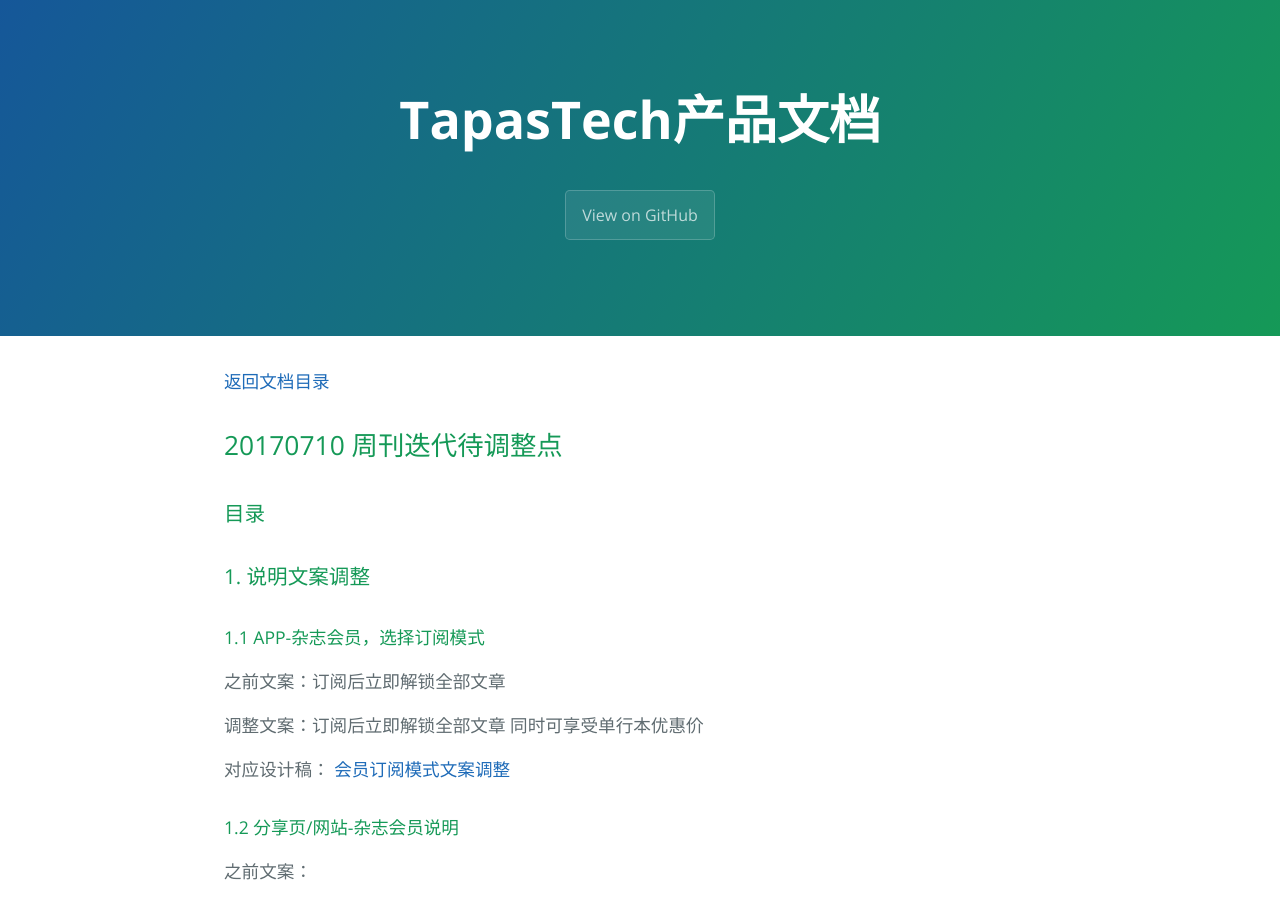
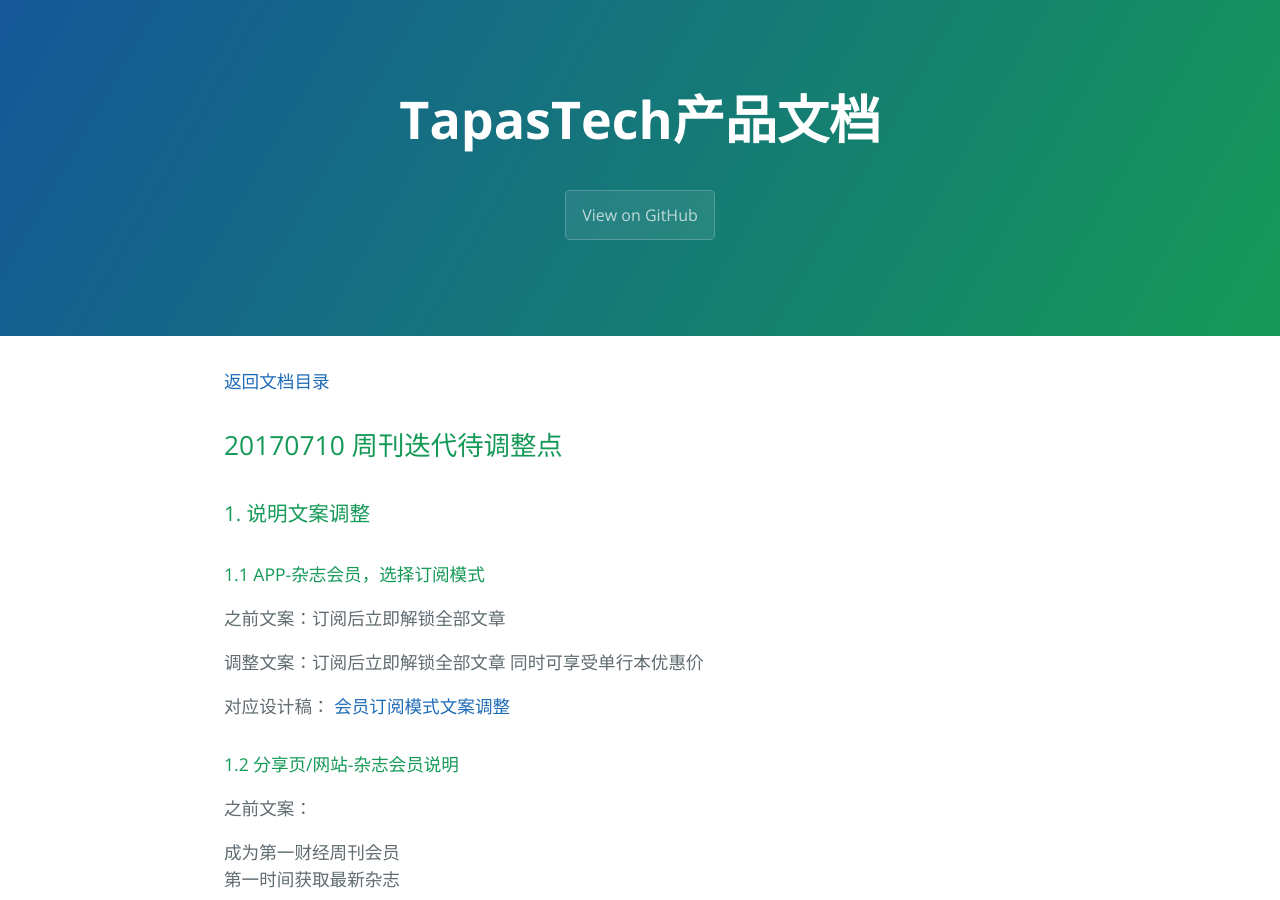
Before and after one commit to Littletreeeeee/prd-invest, a Jekyll site: the page built from documents/prd_weekly_ajustments_20170710.md, in a window 1280 px wide and 900 px high. Built offline with Jekyll 4.4.1, drawn with Linux system fonts in a browser that asks for light colours; the repository's description, which GitHub fills in, is left out.

Commit message:
edit prd

```diff
--- a/documents/prd_weekly_ajustments_20170710.md
+++ b/documents/prd_weekly_ajustments_20170710.md
@@ -4,8 +4,6 @@ layout: default
 [返回文档目录](../)
 
 ## 20170710 周刊迭代待调整点
-
-### 目录
 
 ### 1. 说明文案调整
 
```
